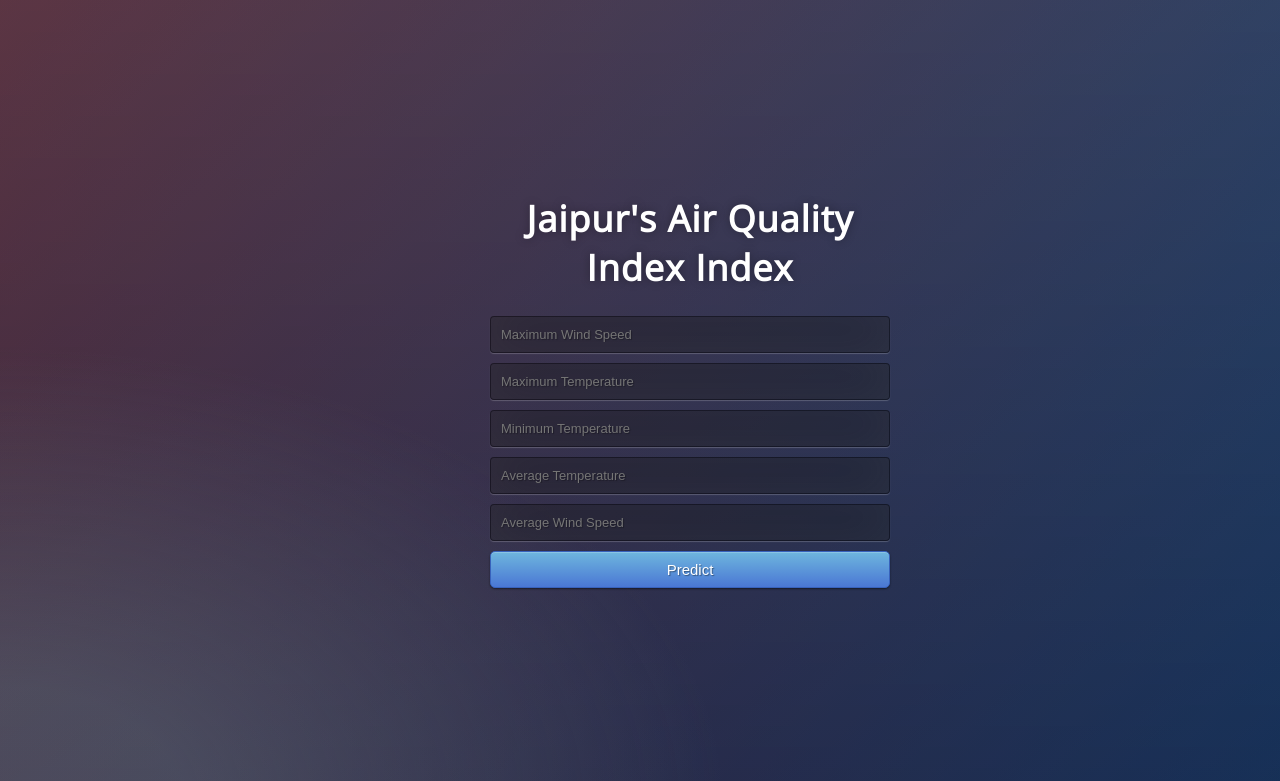
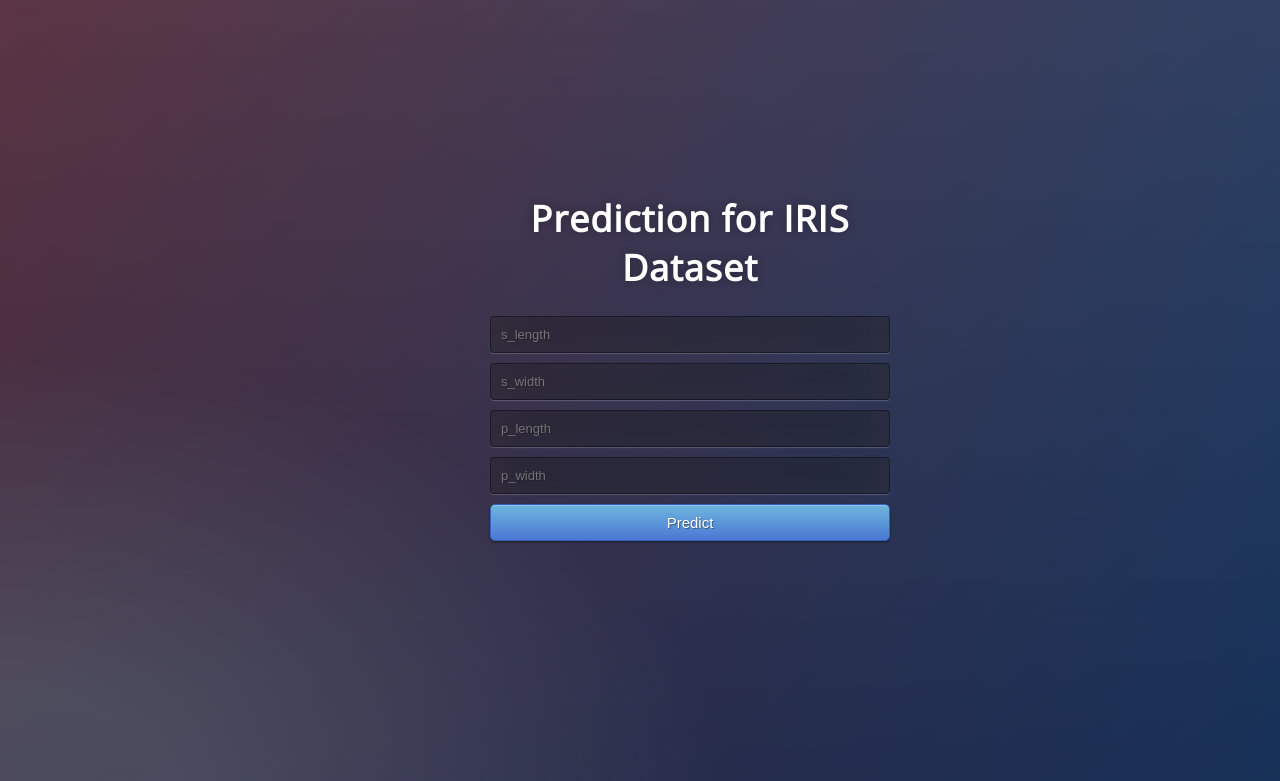
Before and after one commit to Praveen76/modelDeployment, a Flask app: page / in a window 1280 px wide. Shown: the top 781 px of the page. Run offline with Flask 2, Linux system fonts and the light colour scheme; parts of the project's set-up code (start-up, migrations or seed data) failed here and were passed over.

Commit message:
Add files via upload
new home.html file

```diff
--- a/templates/home.html
+++ b/templates/home.html
@@ -14,15 +14,15 @@
 
 <body>
  <div class="login">
-	<h1>Jaipur's Air Quality Index Index</h1>
+	<h1>Prediction for IRIS Dataset</h1>
 
      <!-- Main Input For Receiving Query to our ML -->
     <form action="{{ url_for('predict')}}"method="post">
-      <input type="text" name="interview_score3" placeholder="Maximum Wind Speed" required="required" /><br>
-    	<input type="text" name="experience" placeholder="Maximum Temperature" required="required" /><br>
-        <input type="text" name="test_score" placeholder="Minimum Temperature" required="required" /><br>
-        <input type="text" name="interview_score5" placeholder="Average Temperature" required="required" /><br>
-        <input type="text" name="interview_score6" placeholder="Average Wind Speed" required="required" /><br>
+      <input type="text" name="interview_score3" placeholder="s_length" required="required" /><br>
+    	<input type="text" name="experience" placeholder="s_width" required="required" /><br>
+        <input type="text" name="test_score" placeholder="p_length" required="required" /><br>
+        <input type="text" name="interview_score5" placeholder="p_width" required="required" /><br>
+
 
 
 
```
